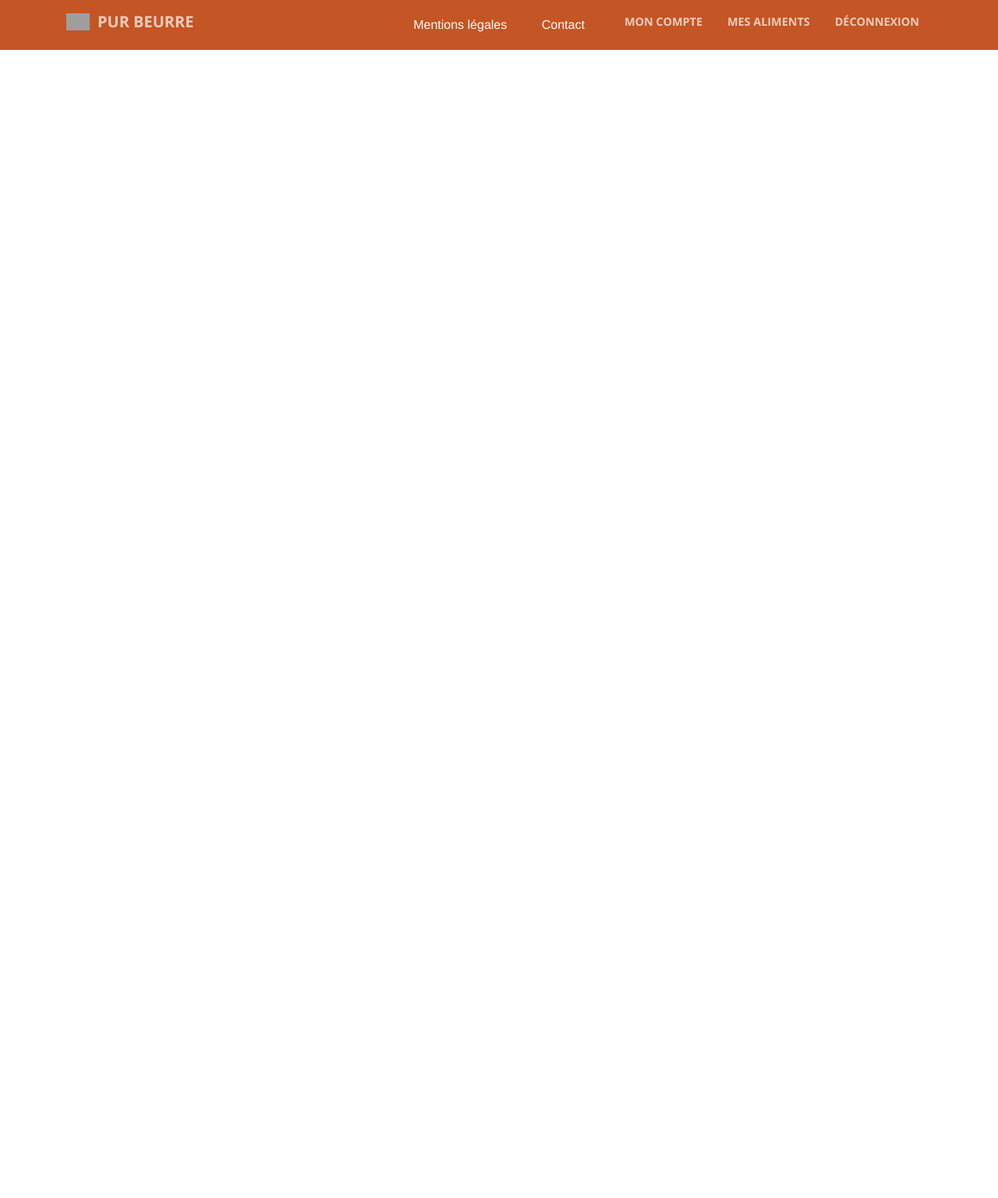
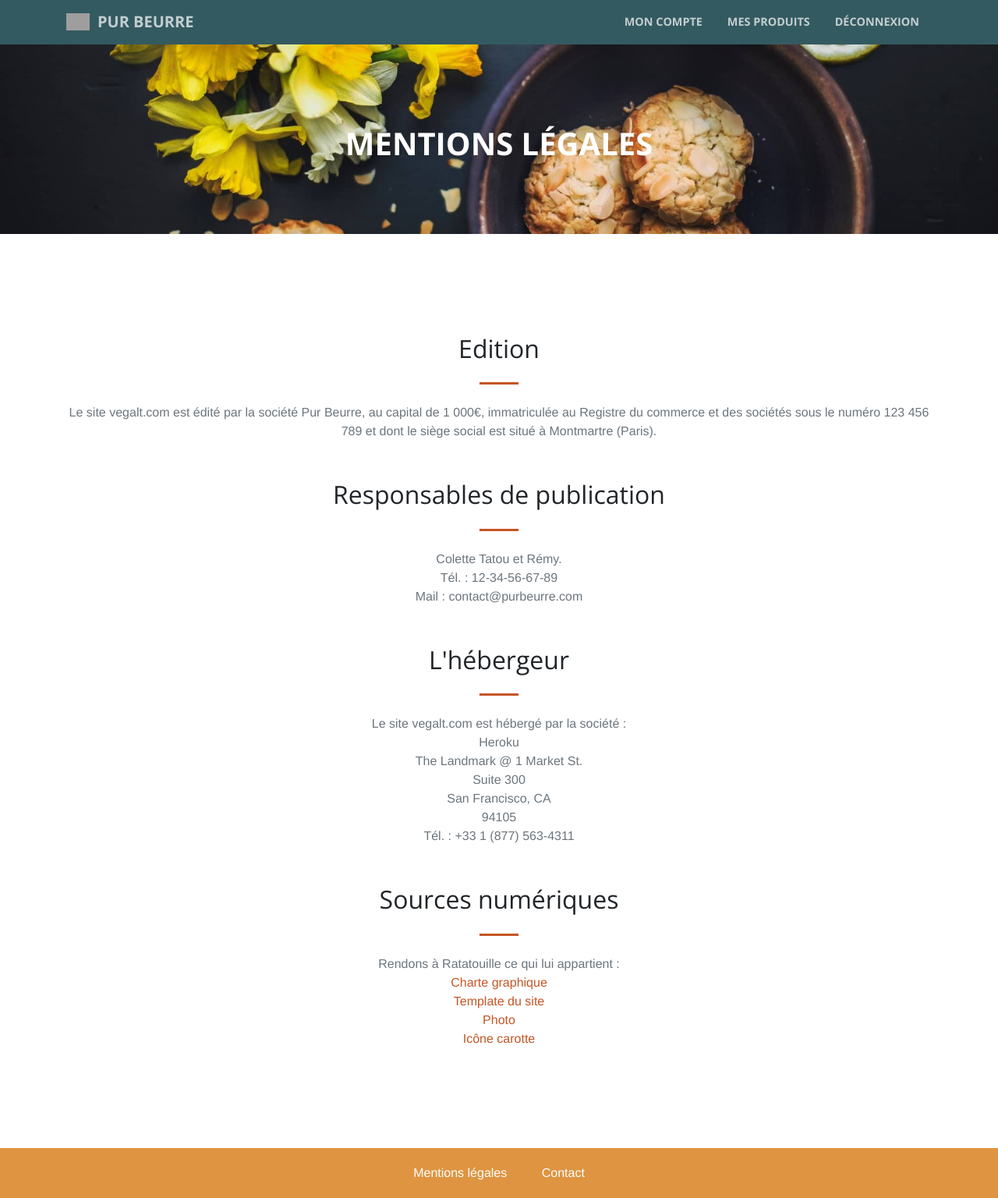
Before and after one commit to MaevaBrunelles/vegalt-django, a Django app: page /mentions-legales/ in a window 1280 px wide. Shown: the whole page at 78% size. Before the commit the page ends 64 px from the top, so only its background shows below. Run offline with Django 3.2, Linux system fonts and the light colour scheme; some libraries are stand-ins or nearby versions; some web fonts are replaced; grey boxes are pictures that could not be loaded.

Commit message:
Add legal notices page

```diff
--- a/altproduct/static/altproduct/css/creative.css
+++ b/altproduct/static/altproduct/css/creative.css
@@ -106,12 +106,12 @@ img::-moz-selection {
 #mainNav .navbar-brand {
   font-weight: 700;
   text-transform: uppercase;
-  color: #C45525;
+  color: #fff;
   font-family: 'Open Sans', 'Helvetica Neue', Arial, sans-serif;
 }
 
 #mainNav .navbar-brand:focus, #mainNav .navbar-brand:hover {
-  color: #C45525;
+  color: #fff;
 }
 
 #mainNav .navbar-nav > li.nav-item > a.nav-link,
@@ -119,17 +119,17 @@ img::-moz-selection {
   font-size: .9rem;
   font-weight: 700;
   text-transform: uppercase;
-  color: #212529;
+  color: #fff;
 }
 
 #mainNav .navbar-nav > li.nav-item > a.nav-link:hover,
 #mainNav .navbar-nav > li.nav-item > a.nav-link:focus:hover {
-  color: #C45525;
+  color: #fff;
 }
 
 #mainNav .navbar-nav > li.nav-item > a.nav-link.active,
 #mainNav .navbar-nav > li.nav-item > a.nav-link:focus.active {
-  color: #C45525 !important;
+  color: #fff !important;
   background-color: transparent;
 }
 
@@ -165,18 +165,18 @@ img::-moz-selection {
     background-color: #fff;
   }
   #mainNav.navbar-shrink .navbar-brand {
-    color: #C45525;
+    color: #fff;
   }
   #mainNav.navbar-shrink .navbar-brand:focus, #mainNav.navbar-shrink .navbar-brand:hover {
-    color: #C45525;
+    color: #fff;
   }
   #mainNav.navbar-shrink .navbar-nav > li.nav-item > a.nav-link,
   #mainNav.navbar-shrink .navbar-nav > li.nav-item > a.nav-link:focus {
-    color: #212529;
+    color: #fff;
   }
   #mainNav.navbar-shrink .navbar-nav > li.nav-item > a.nav-link:hover,
   #mainNav.navbar-shrink .navbar-nav > li.nav-item > a.nav-link:focus:hover {
-    color: #C45525;
+    color: #fff;
   }
 }
 
@@ -186,6 +186,15 @@ header.masthead {
   background-image: url("../img/header.jpg");
   background-position: center center;
   background-size: cover;
+}
+
+header.littlehead {
+  padding-top: 10rem;
+  padding-bottom: calc(10rem - 56px);
+  background-image: url("../img/header.jpg");
+  background-position: center center;
+  background-size: cover;
+  height: 300px;
 }
 
 header.masthead hr {
@@ -264,8 +273,12 @@ header.masthead p {
   margin-top: -150px;
 }
 
+.mt-50{
+  margin-top: 50px !important;
+}
+
 footer{
-  background-color: #C45525;
+  background-color: #DE9440;
   padding: 20px 0;
 }
 
@@ -274,6 +287,6 @@ footer a{
   margin: 0 20px;
 }
 
-a:hover {
+footer a:hover {
   color: #fff;
 }
--- a/altproduct/templates/altproduct/base.html
+++ b/altproduct/templates/altproduct/base.html
@@ -19,7 +19,6 @@
     <!-- Custom fonts for this template -->
     <link href="{% static 'altproduct/vendor/fontawesome-free/css/all.min.css' %}" rel="stylesheet" type="text/css">
     <link href='https://fonts.googleapis.com/css?family=Open+Sans:300italic,400italic,600italic,700italic,800italic,400,300,600,700,800' rel='stylesheet' type='text/css'>
-    <link href='https://fonts.googleapis.com/css?family=Merriweather:400,300,300italic,400italic,700,700italic,900,900italic' rel='stylesheet' type='text/css'>
     <link href="http://fonts.googleapis.com/css?family=Scope+One" rel="stylesheet" type="text/css">
 
     <!-- Plugin CSS -->
@@ -33,10 +32,10 @@
   <body id="page-top">
 
     <!-- Navigation -->
-    <nav class="navbar navbar-expand-lg navbar-light fixed-top" id="mainNav">
+    <nav class="navbar navbar-expand-lg navbar-light fixed-top" id="mainNav" style="background-color: #345A61">
       <div class="container">
         <img id="logo" src="{% static 'altproduct/img/logo/pur-beurre.png' %}" title="Pur Beurre" alt="Pur Beurre" />
-        <a class="navbar-brand js-scroll-trigger" href="#page-top">Pur Beurre</a>
+        <a class="navbar-brand js-scroll-trigger" href="{% url 'index' %}">Pur Beurre</a>
         <button class="navbar-toggler navbar-toggler-right" type="button" data-toggle="collapse" data-target="#navbarResponsive" aria-controls="navbarResponsive" aria-expanded="false" aria-label="Toggle navigation">
           <span class="navbar-toggler-icon"></span>
         </button>
@@ -46,7 +45,7 @@
               <a class="nav-link js-scroll-trigger" href="">Mon compte</a>
             </li>
             <li class="nav-item">
-              <a class="nav-link js-scroll-trigger" href="">Mes aliments</a>
+              <a class="nav-link js-scroll-trigger" href="">Mes produits</a>
             </li>
             <li class="nav-item">
               <a class="nav-link js-scroll-trigger" href="">Déconnexion</a>
@@ -63,7 +62,7 @@
         <div class="row">
           <div class="col-lg-8 mx-auto text-center">
             <a href="{% url 'legal' %}">Mentions légales</a>
-            <a href="#contact">Contact</a>
+            <a href="{% url 'index' %}#contact">Contact</a>
           </div>
         </div>
       </div>
--- a/altproduct/templates/altproduct/index.html
+++ b/altproduct/templates/altproduct/index.html
@@ -61,12 +61,12 @@
         <div class="row">
           <div class="col-lg-4 ml-auto text-center">
             <i class="fas fa-phone fa-3x mb-3 sr-contact-1"></i>
-            <p>123-456-6789</p>
+            <p>12-34-56-67-89</p>
           </div>
           <div class="col-lg-4 mr-auto text-center">
             <i class="fas fa-envelope fa-3x mb-3 sr-contact-2"></i>
             <p>
-              <a href="mailto:your-email@your-domain.com">contact@vegalt.com</a>
+              <a href="mailto:your-email@your-domain.com">contact@purbeurre.com</a>
             </p>
           </div>
         </div>
--- a/altproduct/templates/altproduct/legal.html
+++ b/altproduct/templates/altproduct/legal.html
@@ -1 +1,71 @@
 {% extends 'altproduct/base.html' %}
+
+{% block content %}
+<header class="littlehead text-center text-white d-flex">
+    <div class="container my-auto">
+        <div class="row">
+            <div class="col-lg-10 mx-auto">
+                <h1 class="text-uppercase">
+                <strong>Mentions légales</strong>
+                </h1>
+            </div>
+        </div>
+    </div>
+</header>
+
+<section id="legal">
+    <div class="container">
+        <div class="row">
+            <div class="col-lg-12 text-center">
+                <h2 class="section-heading">Edition</h2>
+                <hr class="my-4">
+                <p class="text-muted mb-0">
+                    Le site vegalt.com est édité par la société Pur Beurre, au capital de 1 000€, immatriculée
+                    au Registre du commerce et des sociétés sous le numéro 123 456 789 et dont le siège social
+                    est situé à Montmartre (Paris).
+                </p>
+            </div>
+        </div>
+    </div>
+    <div class="container">
+        <div class="row">
+            <div class="col-lg-12 text-center">
+                <h2 class="section-heading mt-50">Responsables de publication</h2>
+                <hr class="my-4">
+                <p class="text-muted mb-0">Colette Tatou et Rémy.</p>
+                <p class="text-muted mb-0">Tél. : 12-34-56-67-89</p>
+                <p class="text-muted mb-0">Mail : contact@purbeurre.com</p>
+            </div>
+        </div>
+    </div>
+    <div class="container">
+        <div class="row">
+            <div class="col-lg-12 text-center">
+                <h2 class="section-heading mt-50">L'hébergeur</h2>
+                <hr class="my-4">
+                <p class="text-muted mb-0">Le site vegalt.com est hébergé par la société :</p>
+                <p class="text-muted mb-0">Heroku</p>
+                <p class="text-muted mb-0">The Landmark @ 1 Market St.</p>
+                <p class="text-muted mb-0">Suite 300</p>
+                <p class="text-muted mb-0">San Francisco, CA</p>
+                <p class="text-muted mb-0">94105</p>
+                <p class="text-muted mb-0">Tél. : +33 1 (877) 563-4311</p>
+            </div>
+        </div>
+    </div>
+    <div class="container">
+        <div class="row">
+            <div class="col-lg-12 text-center">
+                <h2 class="section-heading mt-50">Sources numériques</h2>
+                <hr class="my-4">
+                <p class="text-muted mb-0">Rendons à Ratatouille ce qui lui appartient :</p>
+                <p class="text-muted mb-0"><a href="https://app.frontify.com/d/6Yy9WFJdtp8j/pur-beurre-style-guide#/introduction/Notre-identité">Charte graphique</a></p>
+                <p class="text-muted mb-0"><a href="https://blackrockdigital.github.io/startbootstrap-creative/">Template du site</a></p>
+                <p class="text-muted mb-0"><a href="https://unsplash.com/photos/eqsEZNCm4-c">Photo</a></p>
+                <p class="text-muted mb-0"><a href="https://thenounproject.com/term/carrot/29691/">Icône carotte</a></p>
+            </div>
+        </div>
+    </div>
+</section>
+
+{% endblock %}
```
